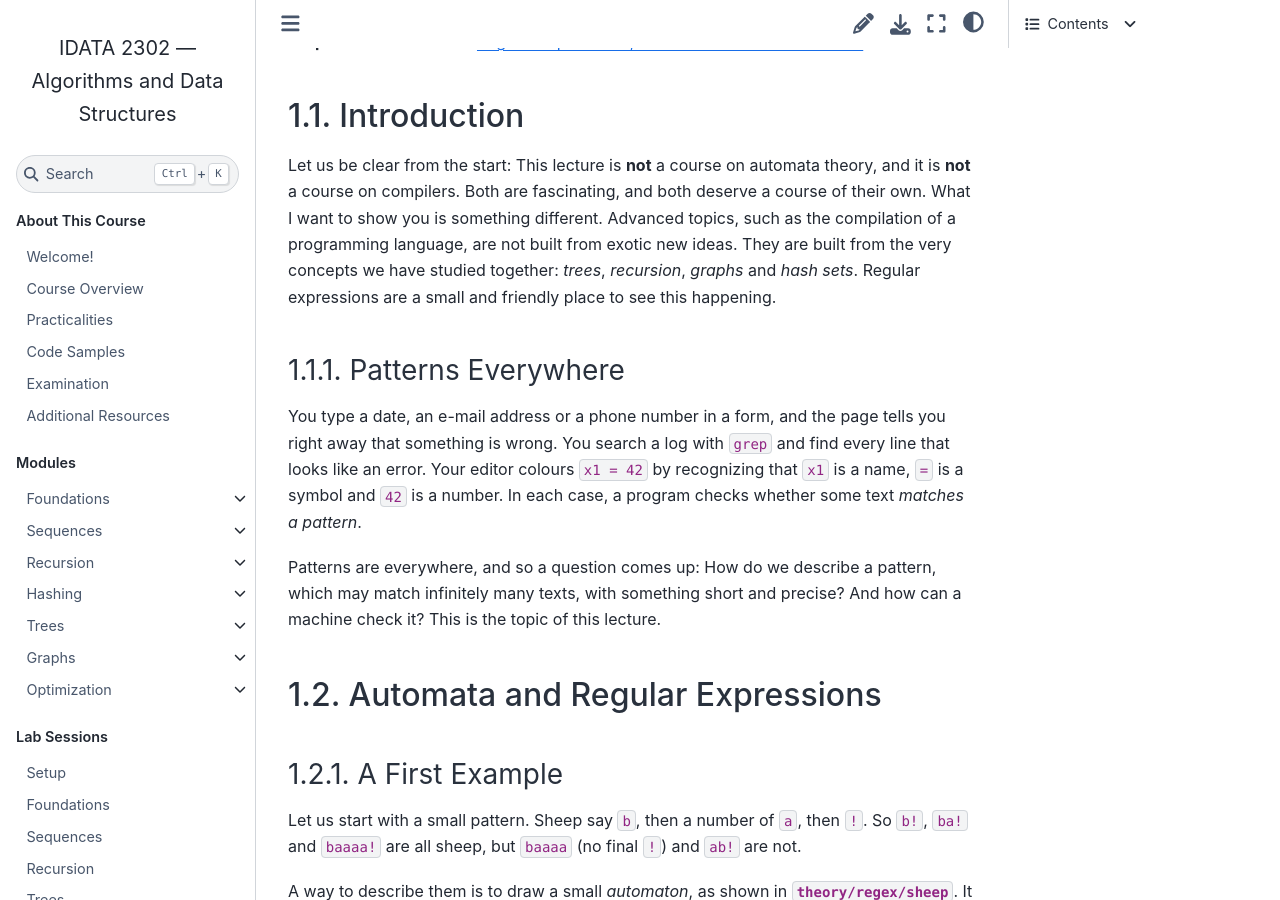
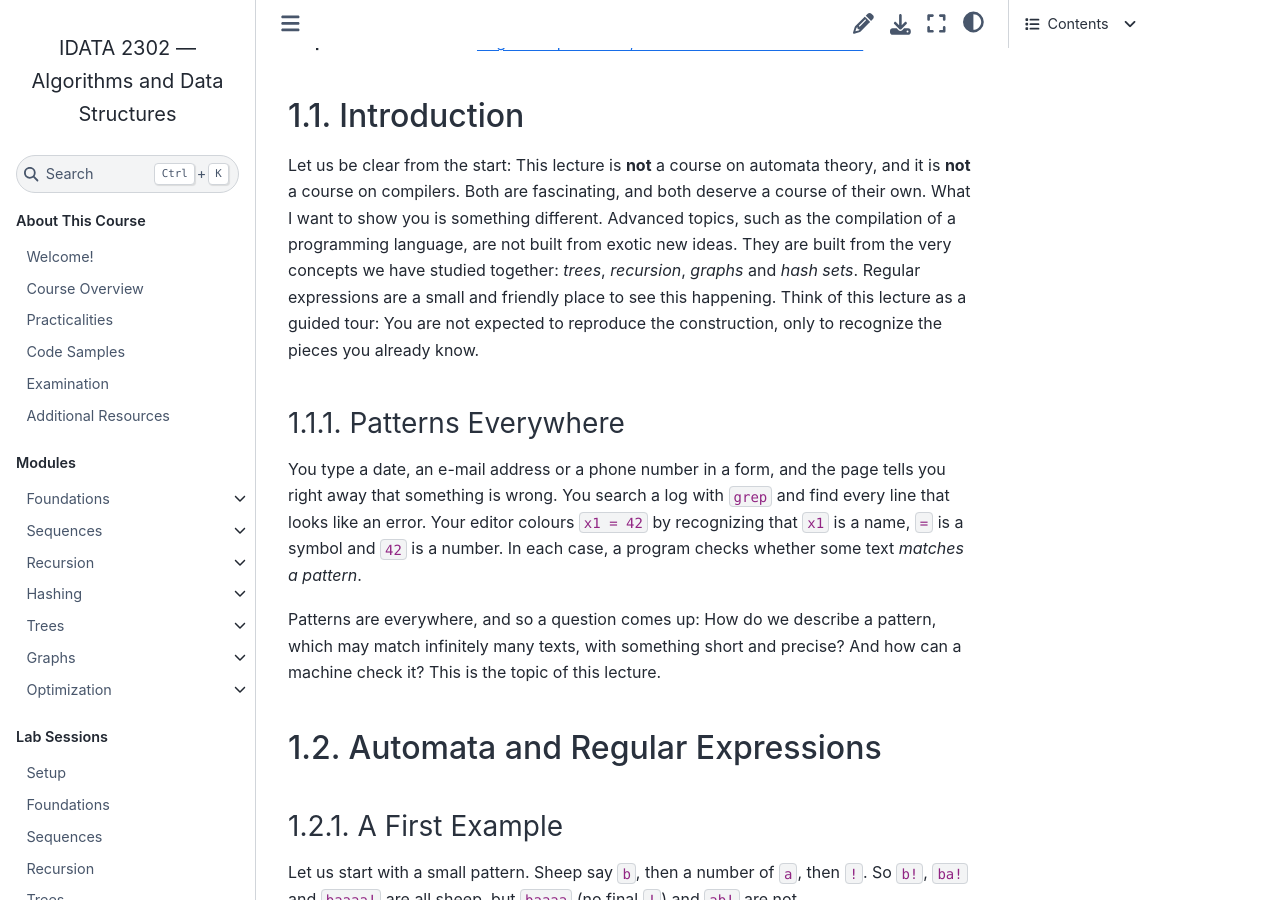
Before and after one commit to fchauvel/ntnu-idata2302-website, a Sphinx documentation site: the page built from source/theory/regex/index.rst, in a window 1280 px wide and 900 px high, scrolled down 374 px. Built offline with Sphinx 7.4.7 and the Sphinx Book theme 1.1.4, drawn with Linux system fonts in a browser that asks for light colours.

Commit message:
content: present the regex lecture as a guided tour
Co-Authored-By: Claude Sonnet 5.5 <noreply@anthropic.com>

```diff
--- a/source/theory/regex/index.rst
+++ b/source/theory/regex/index.rst
@@ -20,7 +20,9 @@ show you is something different. Advanced topics, such as the
 compilation of a programming language, are not built from exotic new
 ideas. They are built from the very concepts we have studied together:
 *trees*, *recursion*, *graphs* and *hash sets*. Regular expressions are
-a small and friendly place to see this happening.
+a small and friendly place to see this happening. Think of this lecture as a
+guided tour: You are not expected to reproduce the construction, only to
+recognize the pieces you already know.
 
 Patterns Everywhere
 -------------------
```
